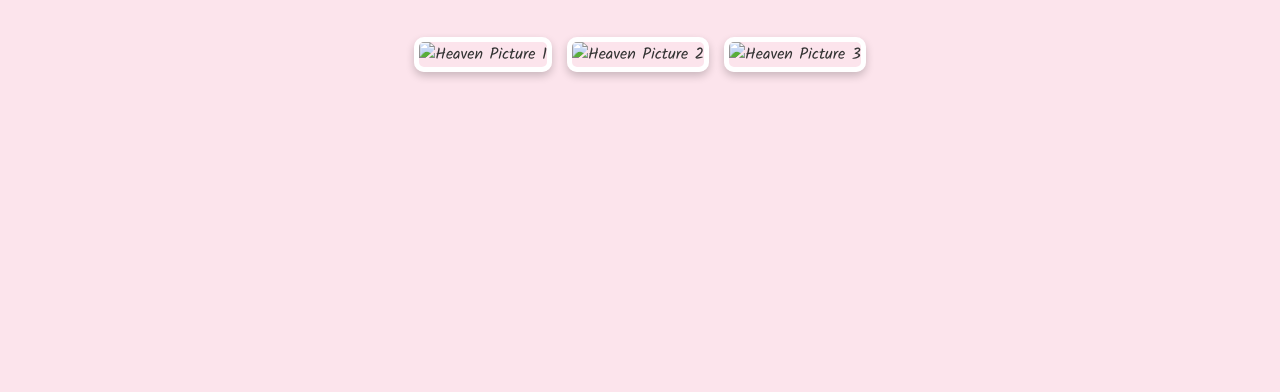
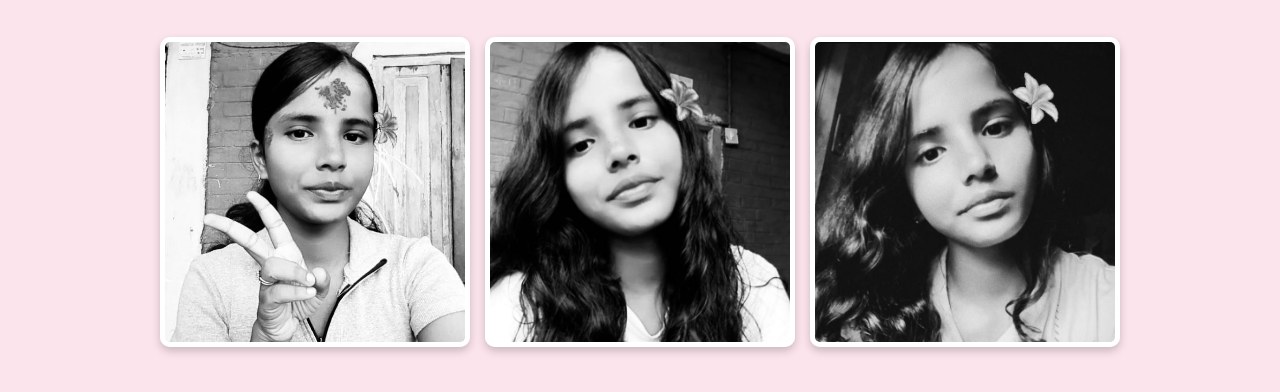
Before and after one commit to hyper17mobileservice-cell/for-madam-jii, a plain HTML site: page index.html in a window 1280 px wide. Both pictures are taken after a click on the button "Yes". Shown: the part 254-646 px from the top of the page. Drawn offline with Linux system fonts and the light colour scheme.

Commit message:
Update index.html

```diff
--- a/index.html
+++ b/index.html
@@ -104,9 +104,9 @@
     <div id="heavenContent">
         <h2>The Angel</h2>
         <div class="picture-container" id="pictureHolder">
-            <img src="gf pc 1.jfif" alt="Heaven Picture 1">
-            <img src="gf pc 2.jfif" alt="Heaven Picture 2">
-            <img src="gf pc 3.jfif" alt="Heaven Picture 3">
+            <img src="gf pc 1.jpeg" alt="Heaven Picture 1">
+            <img src="gf pc 2.jpeg" alt="Heaven Picture 2">
+            <img src="gf pc 3.jpeg" alt="Heaven Picture 3">
         </div>
     </div>
 
```
